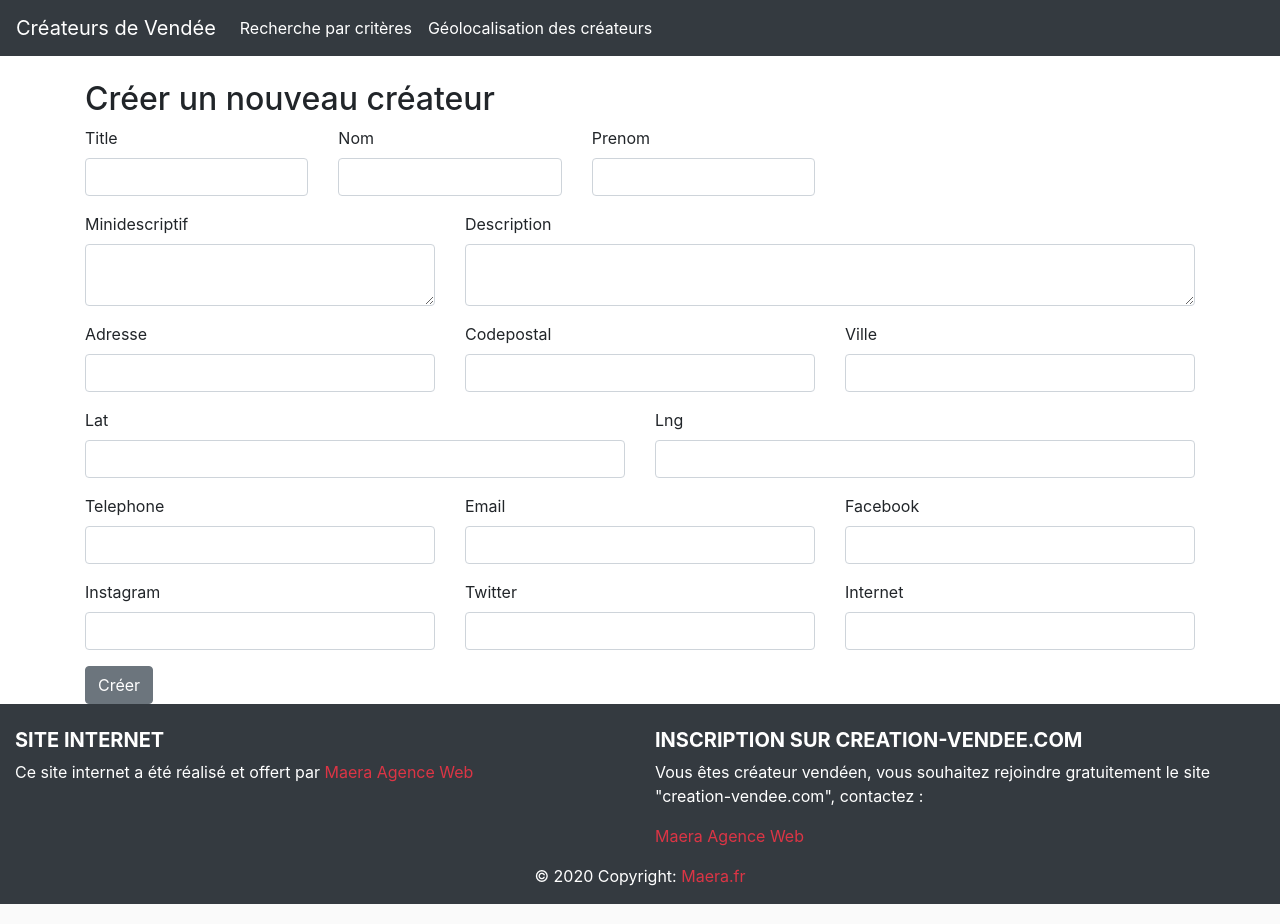
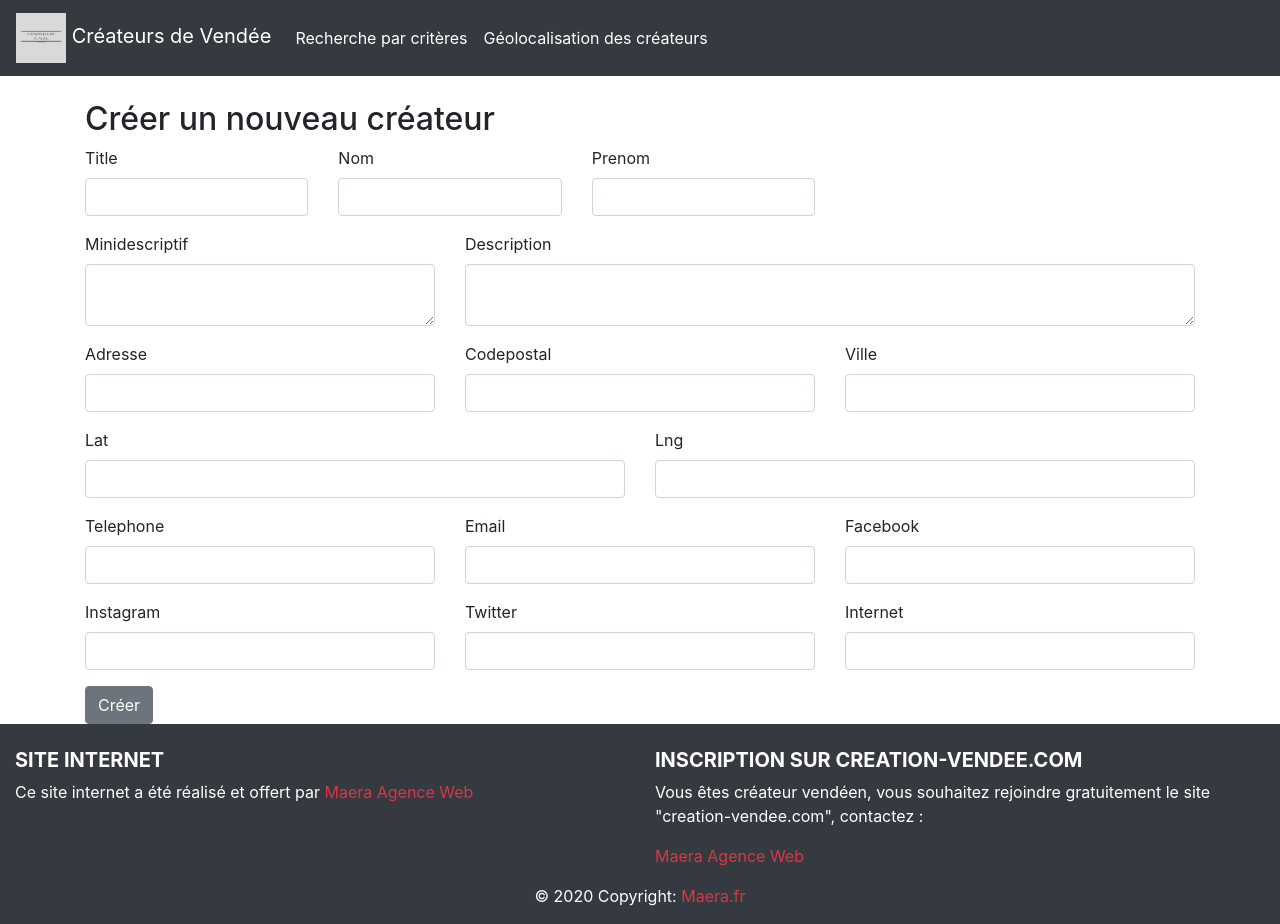
Before and after one commit to angiebret85/createur_vendee, a Symfony app: template templates/admin/createur/new.html.twig in a window 1280 px wide. Run offline with Twig, Linux system fonts and the light colour scheme; the template is opened without the code that fills it: most values are stand-ins (such as "Sample title", 1, 10 or a date in 2020); form fields are guessed from the names that the template uses; some libraries are stand-ins or nearby versions.

Commit message:
ajout logo et meta facebook

```diff
--- a/templates/base.html.twig
+++ b/templates/base.html.twig
@@ -6,8 +6,9 @@
         <meta name = "description" content="Créateurs-vendée est une plateforme qui regroupe les créateurs, artistes vendéens.
         Vous trouverez sur ce site, des créateurs de bijoux, d'accessoires, de vêtements, de produits de beauté, de décoration,
         ainsi que des peintres. Achetez local !">
+        <meta property="og:image" content="https://createurs-vendee.com/public/assets/images/logo.png"/>
 
-        <link rel="shortcut icon" href="{{ asset('/assets/images/ocean.jpg') }}">
+        <link rel="shortcut icon" href="{{ asset('/assets/images/logo.png') }}">
         <link rel="stylesheet" href="{{ asset('/assets/css/bootstrap.min.css') }}">
         <link rel="stylesheet" href="https://maxcdn.bootstrapcdn.com/font-awesome/4.7.0/css/font-awesome.min.css">
         <link rel="stylesheet" href="{{ asset('/assets/css/style.css') }}">
@@ -32,11 +33,13 @@
     </head>
     <body>
     <nav class="navbar navbar-expand-lg navbar-dark bg-dark">
+
+
         <button class="navbar-toggler" type="button" data-toggle="collapse" data-target="#navbarTogglerDemo01" aria-controls="navbarTogglerDemo01" aria-expanded="false" aria-label="Toggle navigation">
             <span class="navbar-toggler-icon"></span>
         </button>
         <div class="collapse navbar-collapse" id="navbarTogglerDemo01">
-            <a class="navbar-brand" href="{{ path('home') }}">Créateurs de Vendée</a>
+            <a class="navbar-brand" href="{{ path('home') }}"><img src="{{ asset('/assets/images/logo.png') }}" style="width:50px; height:50px;"> Créateurs de Vendée</a>
             <ul class="navbar-nav mr-auto mt-2 mt-lg-0">
                 <li class="nav-item active">
                     <a class="nav-link" href="{{ path('createur.index') }}">Recherche par critères</a>
```
Also changed, not shown: public/assets/images/logo.png (added).
